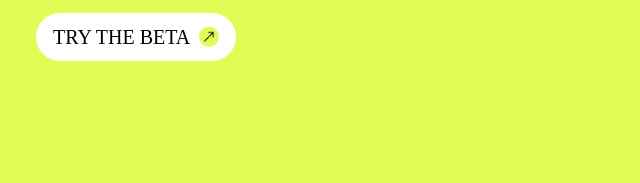
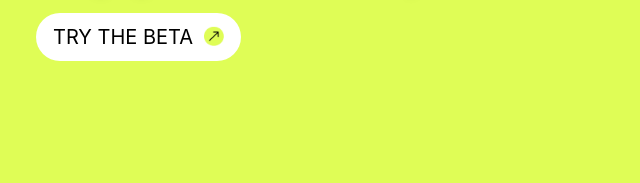
Before and after one commit to DXgovernance/davi-landing, a plain HTML site: page index.html in a window 1280 px wide. Shown: the part 516-699 px from the top of the page, 0-640 px from the left. Drawn offline with nearby package versions, Linux system fonts and the light colour scheme.

Commit message:
fix button font

```diff
--- a/styles.css
+++ b/styles.css
@@ -83,7 +83,6 @@ body {
   border-radius: 50px;
   color: #000;
   border: 1px solid transparent;
-  font-family: Inter-ExtraLight;
 }
 
 .button:hover {
```
